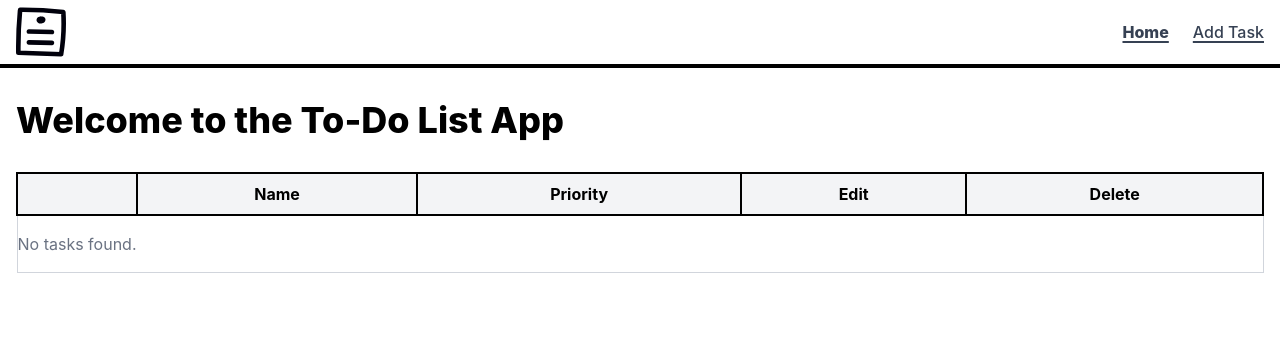
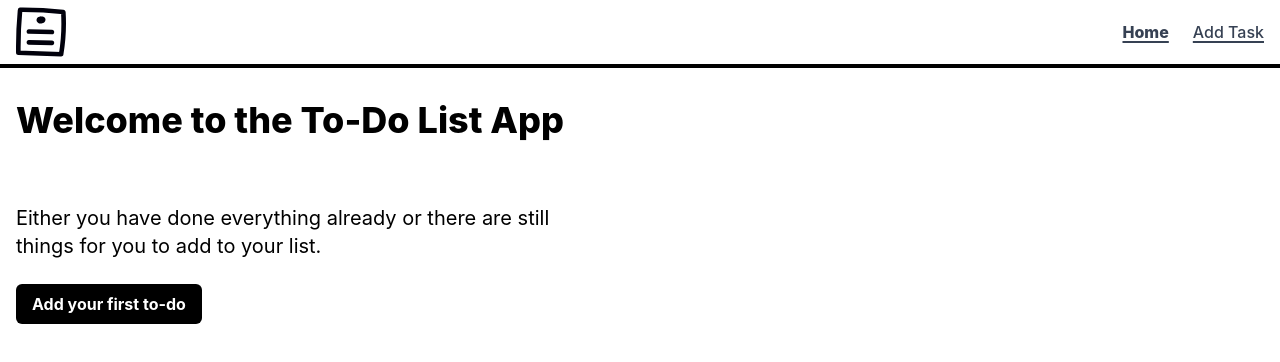
Before and after one commit to rosejbon/to-do-list, a React (Vite) app: page / in a window 1280 px wide. Shown: the top 362 px of the page. Built offline with nearby package versions, Linux system fonts and the light colour scheme.

Commit message:
refactor: don't show table if no tasks exist, instead link to create task

```diff
--- a/src/routes/index.tsx
+++ b/src/routes/index.tsx
@@ -91,6 +91,18 @@ function App() {
           {deleteMessage}
         </div>
       )}
+      {tasks.length === 0 ? (
+        <div className="flex flex-col items-start justify-center py-8">
+          <p className="mb-6 text-xl text-black max-w-xl">
+            Either you have done everything already or there are still things for you to add to your list.
+          </p>
+          <Button asChild>
+            <Link to="/create-task">
+              Add your first to-do
+            </Link>
+          </Button>
+        </div>
+      ) : (
         <div className="overflow-x-auto w-full">
           <table className="w-full border-collapse border border-gray-300">
             <thead>
@@ -129,16 +141,10 @@ function App() {
                   </Button>
                 </TaskRow>
               ))}
-            {tasks.length === 0 && (
-              <tr>
-                <td colSpan={5} className="py-4 text-gray-500">
-                  No tasks found.
-                </td>
-              </tr>
-            )}
             </tbody>
           </table>
         </div>
+      )}
     </main>
   )
 }
```
Lines whose indentation alone changed are shown as unchanged.
